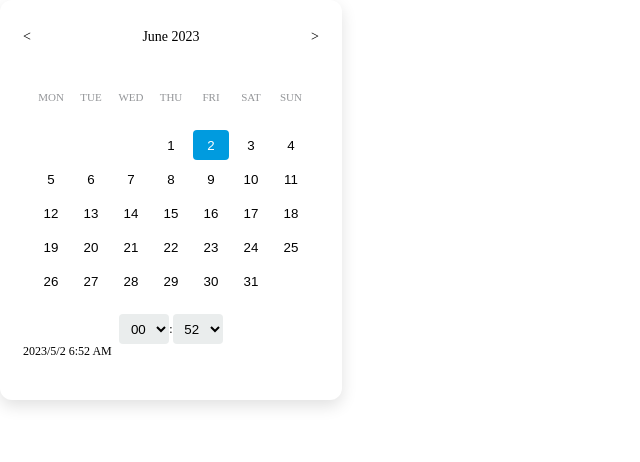
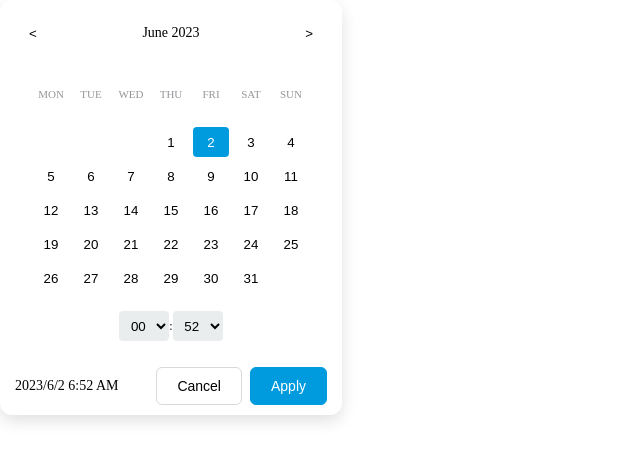
Before and after one commit to snigdho611/custom-react-datepicker, a React (Create React App) app: page / in a window 1280 px wide. Shown: the top 462 px of the page, without its empty margins (0-640 px from the left). Built offline with nearby package versions, Linux system fonts and the light colour scheme.

Commit message:
Adding time picker design and css

```diff
--- a/src/components/Datepicker/Footer/index.tsx
+++ b/src/components/Datepicker/Footer/index.tsx
@@ -7,8 +7,14 @@ interface IFooterProps {
 const Footer: React.FC<IFooterProps> = ({ dateObj }) => {
   return (
     <div className="datepicker_footer">
-      {dateObj.year}/{dateObj.month}/{dateObj.date} {dateObj.hours}:{dateObj.minutes}{" "}
-      {dateObj.hours > 11 ? "PM" : "AM"}
+      <div>
+        {dateObj.year}/{dateObj.month + 1}/{dateObj.date} {dateObj.hours}:{dateObj.minutes}{" "}
+        {dateObj.hours > 11 ? "PM" : "AM"}
+      </div>
+      <div className="datepicker_footer_buttons">
+        <button className="datepicker_footer_buttons-cancel">Cancel</button>
+        <button className="datepicker_footer_buttons-confirm">Apply</button>
+      </div>
     </div>
   );
 };
--- a/src/components/Datepicker/Header/index.tsx
+++ b/src/components/Datepicker/Header/index.tsx
@@ -9,11 +9,11 @@ interface IHeaderProps {
 const Header: React.FC<IHeaderProps> = ({ dateObj, onNext, onPrev }) => {
   return (
     <div className="datepicker_header">
-      <div onClick={onPrev}>{"<"}</div>
+      <button onClick={onPrev}>{"<"}</button>
       <div>
         {dayjs().locale("en").month(dateObj.month).format("MMMM")} {dateObj.year}
       </div>
-      <div onClick={onNext}>{">"}</div>
+      <button onClick={onNext}>{">"}</button>
     </div>
   );
 };
--- a/src/components/Datepicker/index.scss
+++ b/src/components/Datepicker/index.scss
@@ -7,15 +7,26 @@ $cellwidth: 36px;
   width: fit-content;
   min-height: 371px;
   background-color: white;
-  padding: 29px 23px 0px 23px;
   border-radius: 12px;
   box-shadow: 0px 6px 16px #0000001f;
   &_header {
     display: flex;
     justify-content: space-between;
     font-size: 14px;
-    padding-bottom: 37px;
+    // padding-bottom: 37px;
     width: 296px;
+    padding: 25px 23px 37px 23px;
+    & button {
+      background-color: transparent;
+      border: none;
+      cursor: pointer;
+      &:focus {
+        outline: 1px solid #009bdf;
+      }
+      &:hover {
+        outline: 1px solid #009bdf;
+      }
+    }
   }
   &_calendar {
     margin: 0 auto;
@@ -92,6 +103,35 @@ $cellwidth: 36px;
       }
     }
   }
+  &_footer {
+    display: flex;
+    align-items: center;
+    font-size: 14px;
+    justify-content: space-between;
+    padding: 26px 15px 10px 15px;
+    &_buttons {
+      display: flex;
+      gap: 8px;
+      & button {
+        font-size: 14px;
+        padding: 10px 20px;
+        border-radius: 6px;
+        // display: flex;
+        // border: none;
+        cursor: pointer;
+      }
+      &-cancel {
+        background-color: transparent;
+        border: 1px solid #d9d9d9;
+      }
+      &-confirm {
+        background-color: transparent;
+        border: 1px solid #009bdf;
+        background-color: #009bdf;
+        color: white;
+      }
+    }
+  }
 }
 
 .current-day {
--- a/src/components/Datepicker/index.tsx
+++ b/src/components/Datepicker/index.tsx
@@ -21,13 +21,14 @@ const Datepicker = () => {
     hours: new Date().getHours(),
     minutes: new Date().getMinutes(),
   });
+  console.log(dateObj);
 
   const onNext = () => {
-    if (dateObj.month === 12) {
+    if (dateObj.month === 11) {
       return setDateObj((prevState) => ({
         ...prevState,
         date: 1,
-        month: 1,
+        month: 0,
         year: dateObj.year + 1,
       }));
     }
@@ -40,11 +41,14 @@ const Datepicker = () => {
   };
 
   const onPrev = () => {
-    if (dateObj.month === 1) {
+    if (dateObj.year === 1970 && dateObj.month === 0) {
+      return;
+    }
+    if (dateObj.month === 0) {
       return setDateObj((prevState) => ({
         ...prevState,
         date: 1,
-        month: 12,
+        month: 11,
         year: dateObj.year - 1,
       }));
     }
```
